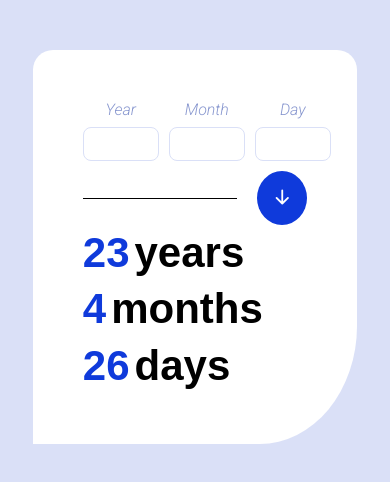
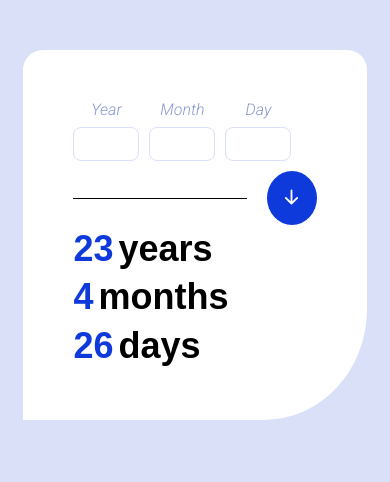
Before and after one commit to Emie-Boro/age_calculator_ui, a plain HTML site: page index.html in a window 390 px wide. Drawn offline with nearby package versions, Linux system fonts and the light colour scheme; a web font is replaced by a local one.

Commit message:
Adding files

```diff
--- a/style.css
+++ b/style.css
@@ -109,10 +109,16 @@ label{
 
 @media (max-width:400px) {
     .container{
-        width: 60%;
+        width: 65%;
     }
     .btn{
         font-size: 30px;
         padding: 10px;
     }
+    .form-group input{
+        width: 60px;
+    }
+    .age h1{
+        font-size: 36px;
+    }
 }
```
